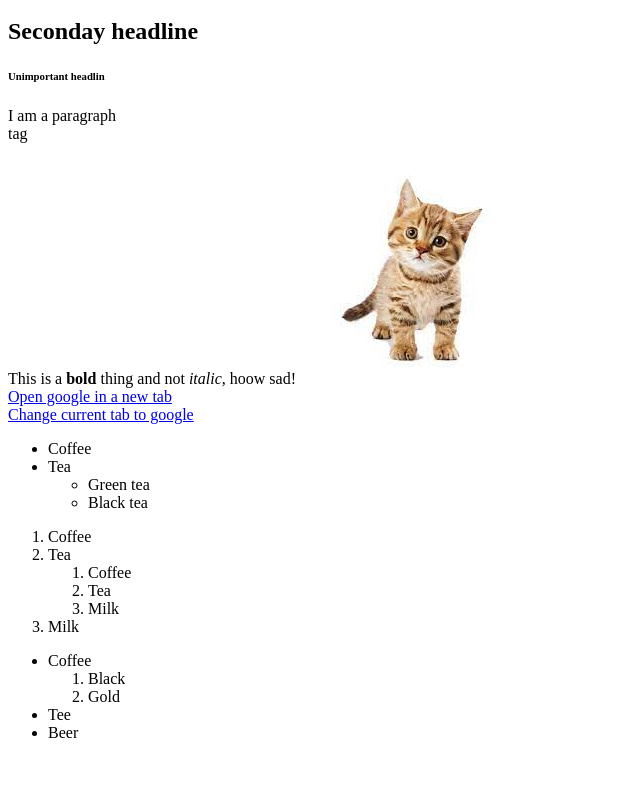
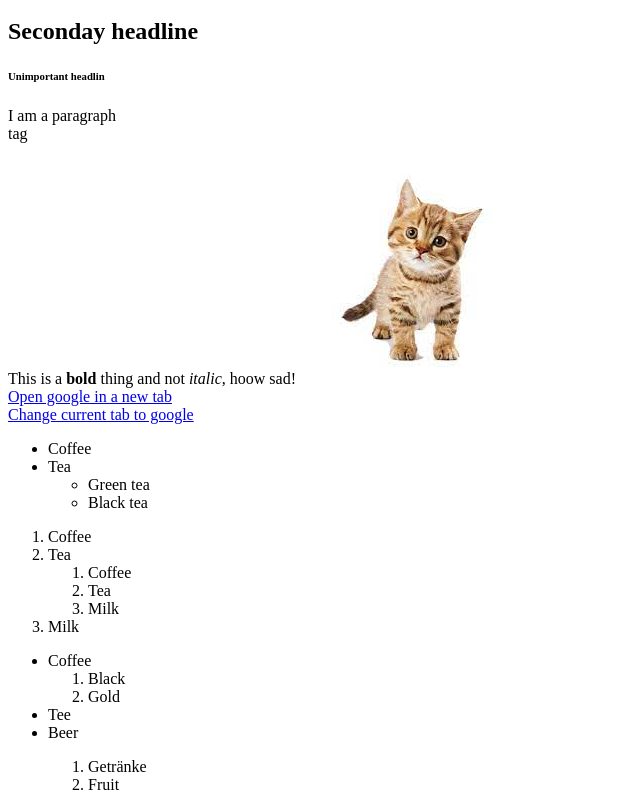
Before and after one commit to Lili1980-beep/html-intro, a plain HTML site: page index.html in a window 1280 px wide. Shown: the part 48-858 px from the top of the page, without its empty margins (0-640 px from the left). Before the commit the page ends 806 px from the top, so only its background shows below. Drawn offline with Linux system fonts and the light colour scheme.

Commit message:
changed doc order, added list

```diff
--- a/index.html
+++ b/index.html
@@ -42,6 +42,13 @@
         <li>Tee</li>
         <li>Beer</li>
     </ul>
+    <ul>
+            <ol>
+
+                <li>Getränke</li>
+                <li>Fruit</li>
+           </ol>
+    </ul>
 </body>
 
 </html>
```
Also changed, not shown: 1 other file.
